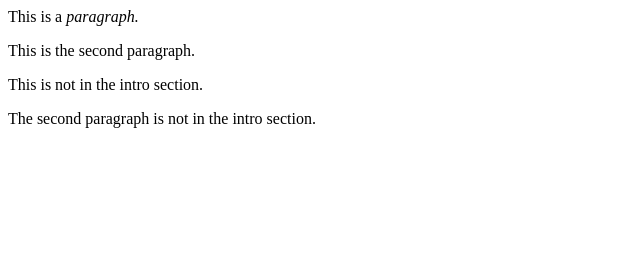
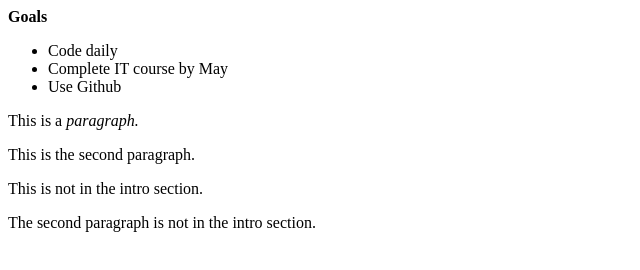
Before and after one commit to GerarDocss/Unsitionuevo, a plain HTML site: page index.html in a window 1280 px wide. Shown: the whole page, without its empty margins (0-640 px from the left). Drawn offline with Linux system fonts and the light colour scheme.

Commit message:
Update index.html

```diff
--- a/index.html
+++ b/index.html
@@ -1,4 +1,11 @@
-    <p class="first">This is a <em> paragraph.</em></p>
+<b>Goals</b>
+<ul class="text-muted">
+<li>Code daily</li>
+<li>Complete IT course by May</li>
+<li>Use Github</li>
+</ul>
+
+<p class="first">This is a <em> paragraph.</em></p>
     <p> This is the second paragraph. </p>
 </div>
 <p class="first"> This is not in the intro section.</p>
```
